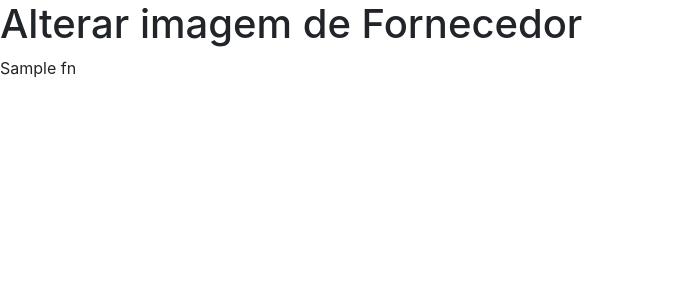
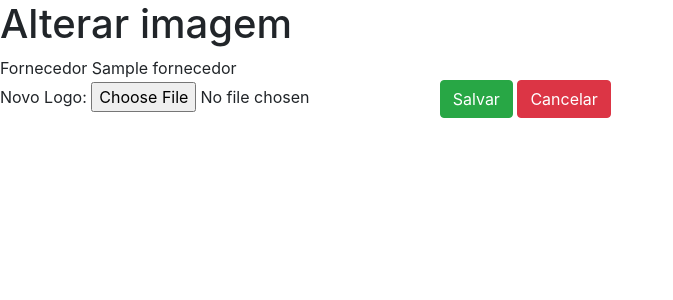
Before and after one commit to diego-goncalves-dreossi/mercado, a Django app: template fornecedores/templates/altimagem.html in a window 1280 px wide. Shown: the top 300 px of the page, without its empty margins (0-673 px from the left). Run offline with Django 4.2, Linux system fonts and the light colour scheme; tables that the repository leaves empty hold one stand-in row (values such as "Sample post"); the template is opened without the code that fills it: values that come from a table or form of the project are taken from there, most other values are stand-ins (such as "Sample title", 1, 10 or a date in 2020); some libraries are stand-ins or nearby versions.

Commit message:
alterar imagem
Criando a função view de fornecedores para depois implementar em produtos também

```diff
--- a/fornecedores/templates/altimagem.html
+++ b/fornecedores/templates/altimagem.html
@@ -8,12 +8,19 @@
 
 {% block 'conteudo' %}
 <main>
-    <h1>Alterar imagem de Fornecedor</h1>
+    <h1>Alterar imagem</h1>
 
-        <span>{{fn.nome}}</span>
+        <span>Fornecedor {{fn.nome}}</span>
 
-        <form action="">
+        <form action="{% url 'fornecedores:editarfornecedorbd' %}" method="post" enctype='multipart/form-data'>
+            {% csrf_token %}
+            <input type="hidden" name="fornecedor_id" value="{{fn.id}}">
+            <input type="hidden" name="imagem_antiga" value="{{fn.img.url}}">
+            <label>Novo Logo:</label>
+            <input id="id_image" type="file" class="" Required name="image">
 
+            <input type="submit" value="Salvar" class="btn btn-success">
+            <a href="{% url 'fornecedores:editarfornecedor' fn.id %}" class="btn btn-danger">Cancelar</a>
 
         </form>
 
--- a/fornecedores/templates/editarfornecedor.html
+++ b/fornecedores/templates/editarfornecedor.html
@@ -6,7 +6,7 @@
 <main>
     <h1>Editar fornecedor {{fn.id}}</h1>
 
-    <form action="{% url 'fornecedores:editarfornecedorbd' %}" method="post" enctype='multipart-form-data'>
+    <form action="{% url 'fornecedores:editarfornecedorbd' %}" method="post" enctype='multipart/form-data'>
         {% csrf_token %}
         <input type="hidden" name="fornecedor_id" value="{{fn.id}}">
 
@@ -20,6 +20,7 @@
 
         <input type="submit" value="Salvar" class="btn btn-success">
         <a href="{% url 'fornecedores:verfornecedor' fn.id %}" class="btn btn-danger">Cancelar</a>
+        <a href="{% url 'fornecedores:paginseririmg' fn.id %}" class="btn btn-warning">Nova imagem</a>
 
     </form>
 
--- a/fornecedores/templates/verfornecedor.html
+++ b/fornecedores/templates/verfornecedor.html
@@ -18,7 +18,7 @@
 
         <button><a href="{% url 'fornecedores:editarfornecedor' fn.id %}">Editar</a></button>
         <input type="submit" value="Excluir" class="btn btn-danger exclusao" >
-        <a href="{% url 'fornecedores:verfornecedor' fn.id %}" class="btn btn-info">Voltar</a>
+        <a href="{% url 'fornecedores:listafornecedores' %}" class="btn btn-info">Voltar</a>
     </form>
 
 </main>
--- a/fornecedores/urls.py
+++ b/fornecedores/urls.py
@@ -9,6 +9,8 @@ urlpatterns = [
     path('editarfornecedor/',views.edtFornecedorBD,name="editarfornecedorbd"),
     path('adfornecedor/',views.adFornecedor,name="adfornecedor"),
     path('adfornecedorBD/',views.adFornecedorBD,name="fornecedoresbd"),
-    path('excluirfornecedor/',views.excluirFornecedor,name="excluirfornecedor")
+    path('excluirfornecedor/',views.excluirFornecedor,name="excluirfornecedor"),
+    path('listafornecedores/paginseririmg<int:id>',views.pageNovapaginseririmg,name="paginseririmg"),
+    path('alterarimagem/',views.alterarImagem,name="alterarimagem")
 
 ]
--- a/produtos/templates/verproduto.html
+++ b/produtos/templates/verproduto.html
@@ -22,7 +22,7 @@
 
         <button><a href="{% url 'produtos:editarproduto' pr.id %}">Editar</a></button>
         <input type="submit" value="Excluir" class="btn btn-danger exclusao" >
-        <a href="{% url 'produtos:verproduto' pr.id %}" class="btn btn-info">Voltar</a>
+        <a href="{% url 'produtos:listaproduto' %}" class="btn btn-info">Voltar</a>
     </form>
 
 </main>
```
Also changed, not shown: fornecedores/views.py (+41 -0 lines), media/fornecedores/danone.jpg (added), media/fornecedores/elmachips.jpg (added), media/fornecedores/pepsico_g4zw3Yc.jpg (deleted), media/fornecedores/prats.jpg (added), media/fornecedores/qualita.jpg (added), media/fornecedores/vc.jpg (added).
